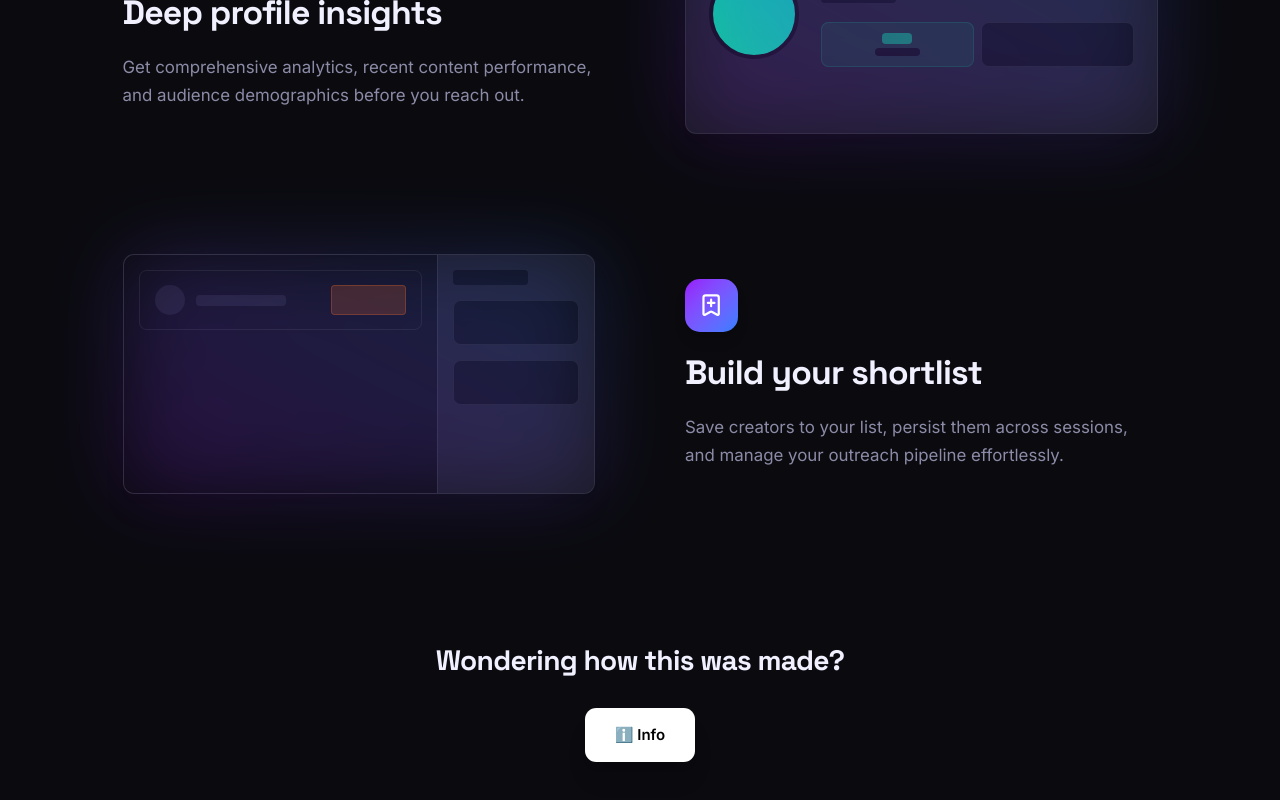
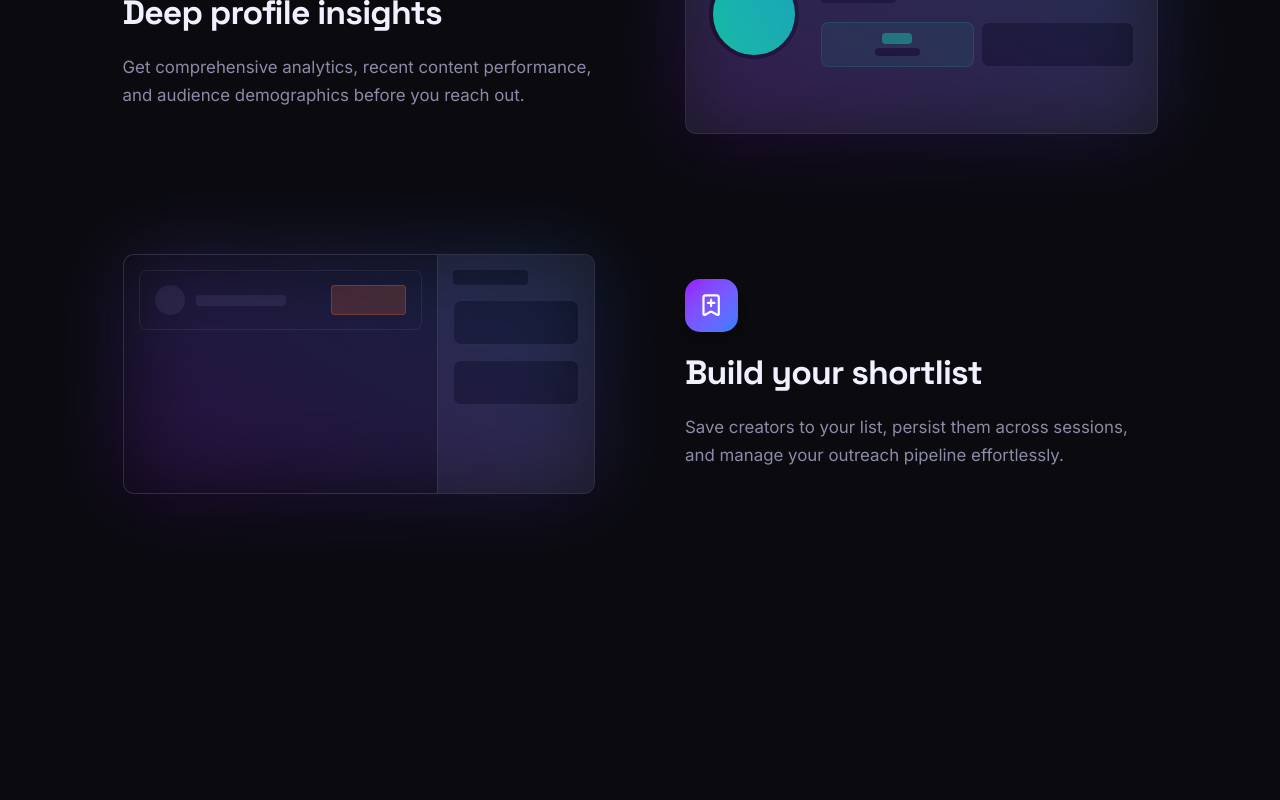
Before and after one commit to ayushdata06-rgb/Search-Dashboard, a React (Vite) app: page /features in a window 1280 px wide. Shown: the part 1288-2088 px from the top of the page. After the commit the page ends 1902 px from the top, so only its background shows below. Built offline with nearby package versions, Linux system fonts and the light colour scheme.

Commit message:
UI Updates: Fix mobile responsiveness and remove Info section from FeaturesPage

```diff
--- a/src/components/influencer/InfluencerCard.tsx
+++ b/src/components/influencer/InfluencerCard.tsx
@@ -95,7 +95,7 @@ export const InfluencerCard = memo(function InfluencerCard({
         </div>
       </div>
 
-      <div className="flex items-center gap-4 mb-4 text-sm">
+      <div className="flex items-center flex-wrap gap-4 mb-4 text-sm">
         <div>
           <span className="font-mono font-semibold text-[var(--text-primary)]">
             {formatCompact(profile.followers)}
--- a/src/components/influencer/PlatformFilter.tsx
+++ b/src/components/influencer/PlatformFilter.tsx
@@ -31,7 +31,7 @@ const platformBg: Record<Platform, string> = {
 
 export function PlatformFilter({ selected, onChange }: PlatformFilterProps) {
   return (
-    <div className="flex gap-1 p-1 rounded-xl bg-[var(--bg-surface)] border border-[var(--border)] w-fit">
+    <div className="flex gap-1 p-1 rounded-xl bg-[var(--bg-surface)] border border-[var(--border)] w-full sm:w-fit overflow-x-auto">
       {PLATFORMS.map((p) => {
         const isActive = selected === p;
         return (
--- a/src/pages/CoverPage.tsx
+++ b/src/pages/CoverPage.tsx
@@ -71,7 +71,7 @@ export function CoverPage() {
       </div>
 
       {/* Bottom Left: Framer Motion Explore Button */}
-      <div className="absolute bottom-12 left-6 md:left-12 z-20">
+      <div className="absolute top-[75vh] md:top-auto md:bottom-12 left-6 md:left-12 z-20">
         <motion.button
           whileHover={{ scale: 1.05 }}
           whileTap={{ scale: 0.95 }}
@@ -85,7 +85,7 @@ export function CoverPage() {
       {/* Bottom Right: Draggable Insta UI Interaction Tool */}
       <div
         ref={toolRef}
-        className="insta-tool absolute bottom-12 right-6 md:right-12 z-30 cursor-grab active:cursor-grabbing w-72 md:w-80 bg-[var(--bg-surface)] border border-[var(--border)] rounded-2xl shadow-2xl overflow-hidden backdrop-blur-xl bg-opacity-80"
+        className="insta-tool hidden md:block absolute bottom-12 right-6 md:right-12 z-30 cursor-grab active:cursor-grabbing w-72 md:w-80 bg-[var(--bg-surface)] border border-[var(--border)] rounded-2xl shadow-2xl overflow-hidden backdrop-blur-xl bg-opacity-80"
         style={{ touchAction: 'none' }} // Required for GSAP Draggable on touch devices
       >
         <div className="p-4 border-b border-[var(--border)] flex items-center gap-3 bg-[var(--bg-elevated)]">
--- a/src/pages/FeaturesPage.tsx
+++ b/src/pages/FeaturesPage.tsx
@@ -175,15 +175,7 @@ export function FeaturesPage() {
           ))}
         </div>
 
-        <div className="mt-40 text-center flex flex-col items-center">
-          <h2 className="text-3xl font-bold mb-8">Wondering how this was made?</h2>
-          <button
-            onClick={() => {}} // Redirects later
-            className="flex items-center gap-2 px-8 py-4 rounded-xl font-semibold bg-white text-black transition-colors shadow-xl hover:scale-105 active:scale-95 duration-200"
-          >
-            ℹ️ Info
-          </button>
-        </div>
+
       </div>
     </div>
   );
--- a/src/pages/ProfilePage.tsx
+++ b/src/pages/ProfilePage.tsx
@@ -226,7 +226,7 @@ export function ProfilePage() {
           >
             <h3 className="text-xs text-[var(--text-muted)] uppercase tracking-wider mb-6">Analytics</h3>
 
-            <div className="grid grid-cols-2 gap-4 mb-8">
+            <div className="grid grid-cols-1 sm:grid-cols-2 gap-4 mb-8">
               <div className="bg-[#111118] p-4 rounded-xl border border-white/5">
                 <div className="text-xs text-[var(--text-muted)] mb-1">Engagement Rate</div>
                 <div className="text-xl font-bold text-green-400">{formatEngagementRate(user.engagement_rate ?? 0)}</div>
@@ -250,14 +250,14 @@ export function ProfilePage() {
               <div className="text-sm font-medium text-white mb-4">Engagement Comparison</div>
               <div className="flex flex-col gap-4">
                 <div className="flex items-center gap-4">
-                  <div className="w-32 text-xs text-[var(--text-secondary)]">Their engagement</div>
+                  <div className="w-24 sm:w-32 shrink-0 text-xs text-[var(--text-secondary)]">Their engagement</div>
                   <div className="flex-1 h-3 bg-white/5 rounded-full overflow-hidden">
                     <div className="h-full bg-purple-500 rounded-full" style={{ width: '82%' }}></div>
                   </div>
                   <div className="w-12 text-xs font-bold text-white text-right">{formatEngagementRate(user.engagement_rate ?? 0)}</div>
                 </div>
                 <div className="flex items-center gap-4">
-                  <div className="w-32 text-xs text-[var(--text-secondary)]">Platform average</div>
+                  <div className="w-24 sm:w-32 shrink-0 text-xs text-[var(--text-secondary)]">Platform average</div>
                   <div className="flex-1 h-3 bg-white/5 rounded-full overflow-hidden">
                     <div className="h-full bg-white/20 rounded-full" style={{ width: '35%' }}></div>
                   </div>
```
